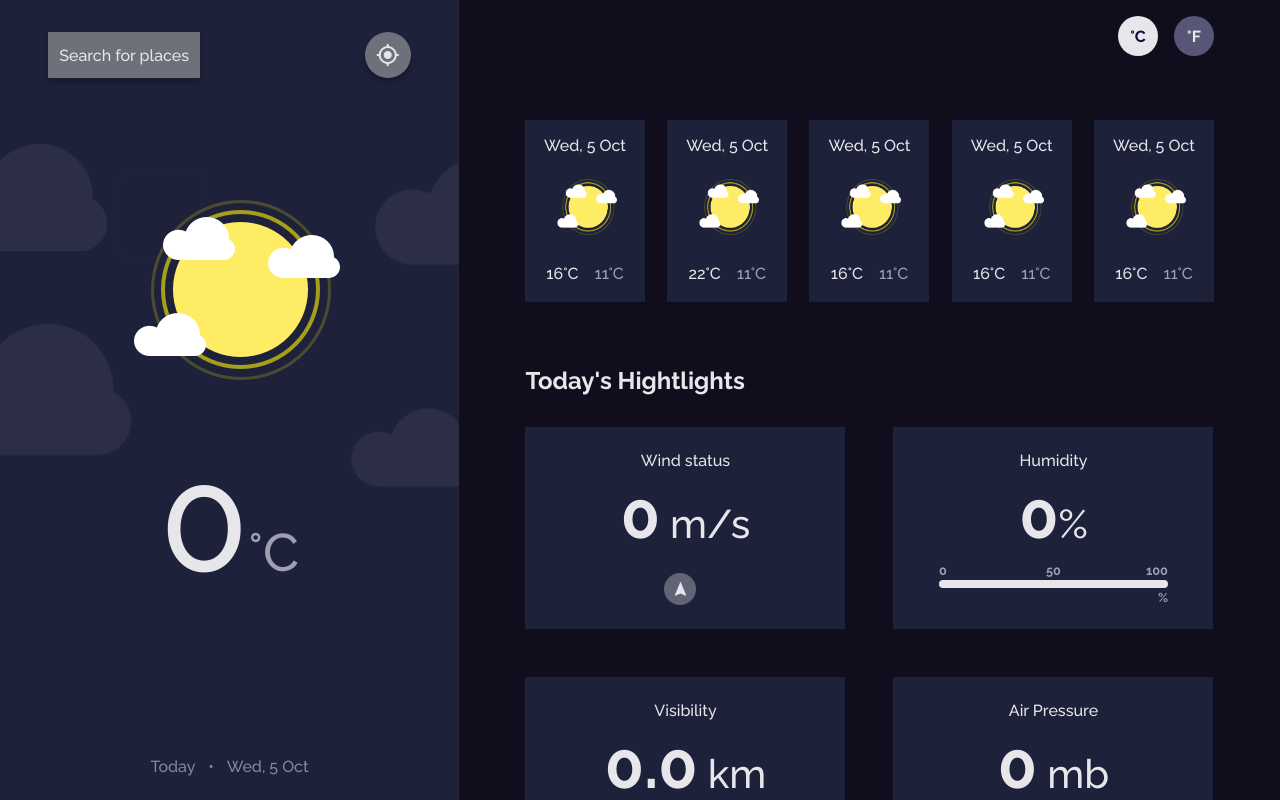
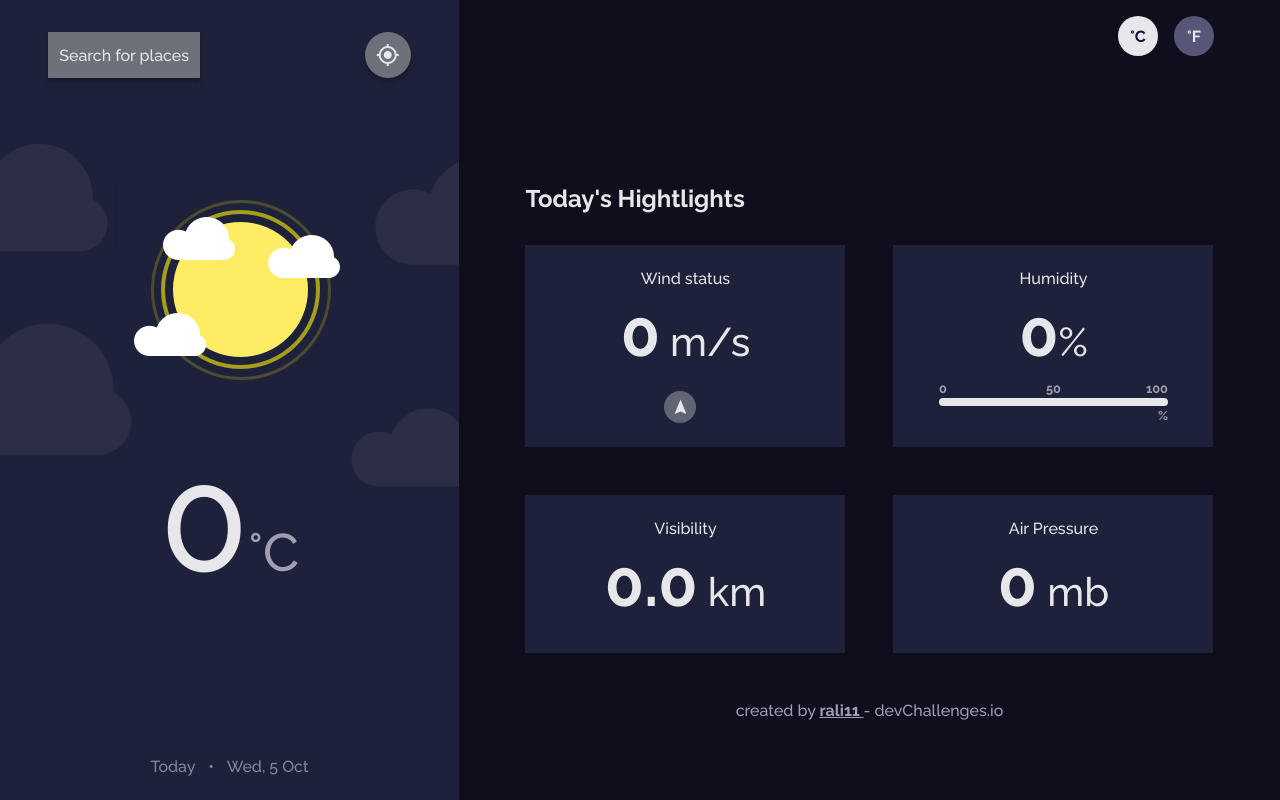
Before and after one commit to rali11/weather-app, a Vue app: page / in a window 1280 px wide. Built offline with nearby package versions, Linux system fonts and the light colour scheme.

Commit message:
se arreglo dates en el forecast

```diff
--- a/src/api/weatherbit.js
+++ b/src/api/weatherbit.js
@@ -24,7 +24,7 @@ export default {
       return {
         maxTemperature:day['app_max_temp'],
         minTemperature:day['app_min_temp'],
-        date:new Date(day['datetime'])
+        date:new Date(`${day['datetime']}T00:00:00`),
       }
     });
   },
--- a/src/components/ForecastListItem.vue
+++ b/src/components/ForecastListItem.vue
@@ -30,13 +30,13 @@ export default {
       default:()=>{},
       type:Date
     },
-    temperatureCelsius:{
-      default:()=>{},
-      type:Object
+    maxTemperature:{
+      default:0,
+      type:Number,
     },
-    temperatureFarenheit:{
-      default:()=>{},
-      type:Object
+    minTemperature: {
+      default: 0,
+      type:Number,
     },
     showCelsius: {
       default:true,
@@ -54,12 +54,6 @@ export default {
   computed:{
     measureTemp(){
       return this.showCelsius ? 'C' : 'F';
-    },
-    maxTemperature(){
-      return this.showCelsius ? this.temperatureCelsius.max : this.tempFarenheit.max;
-    },
-    minTemperature(){
-      return this.showCelsius ? this.temperatureCelsius.min : this.tempFarenheit.min;
     },
     maxTemperatureFormat(){
       return `${this.maxTemperature}°${this.measureTemp}`;
--- a/src/components/TheForecastList.vue
+++ b/src/components/TheForecastList.vue
@@ -1,10 +1,11 @@
 <template>
   <section class="forecast">
     <forecast-list-item
-      v-for="(item, index) in forecastWeather"
+      v-for="(item, index) in forecast5Days"
       :key="index"
       :date="item.date"
-      :temperature-celsius="item.temp"
+      :min-temperature="item.minTemperature"
+      :max-temperature="item.maxTemperature"
       :show-celsius="showCelsius"
       :image="image"
     />
@@ -14,6 +15,7 @@
 <script>
 import ForecastListItem from './ForecastListItem.vue';
 import LightCloud from '../assets/img/LightCloud.png';
+import {mapGetters} from  'vuex';
 
 export default {
   components: {
@@ -23,14 +25,12 @@ export default {
     return {
       image:LightCloud,
       showCelsius:true,
-      forecastWeather:[
-        {date: new Date(), temp: {max:'16', min:'11'} },
-        {date: new Date(), temp: {max:'22', min:'11'} },
-        {date: new Date(), temp: {max:'16', min:'11'} },
-        {date: new Date(), temp: {max:'16', min:'11'} },
-        {date: new Date(), temp: {max:'16', min:'11'} },
-      ]
     };
+  },
+  computed:{
+    ...mapGetters([
+        'forecast5Days',
+      ]),
   }
 }
 </script>
--- a/src/components/TheSidebarNavigation.vue
+++ b/src/components/TheSidebarNavigation.vue
@@ -68,7 +68,7 @@ import GetCityCoordinates from '../api/geocoding';
     watch:{
       selectedCity(newVal){
         const {latitude, longitude} = newVal;
-        this.getCurrentWeather(latitude, longitude);
+        this.getWeather(latitude, longitude);
       }
     },
     methods:{
@@ -82,10 +82,16 @@ import GetCityCoordinates from '../api/geocoding';
            this.searchLoading = !this.searchLoading;
         }
       },
-      async getCurrentWeather(latitude, longitude){
-        this.loadingWeather = !this.loadingWeather;
-        await this.$store.dispatch('getCurrentWeather', {latitude, longitude});
-        this.loadingWeather = !this.loadingWeather;
+      async getWeather(latitude, longitude){
+        try {
+          this.loadingWeather = !this.loadingWeather;
+          await this.$store.dispatch('getCurrentWeather', {latitude, longitude});
+          await this.$store.dispatch('getForecast', {latitude, longitude});
+          this.loadingWeather = !this.loadingWeather;
+          this.$emit('change', true)
+        } catch (error) {
+          console.log(error);
+        }
       }
     }
   }
```
